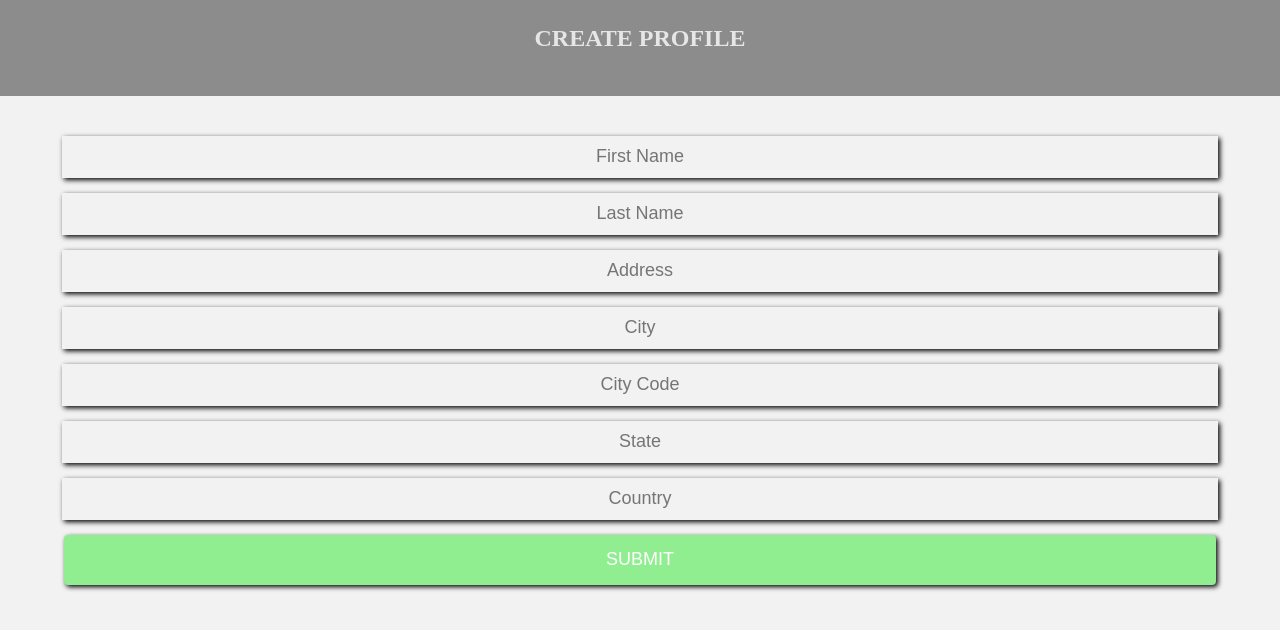
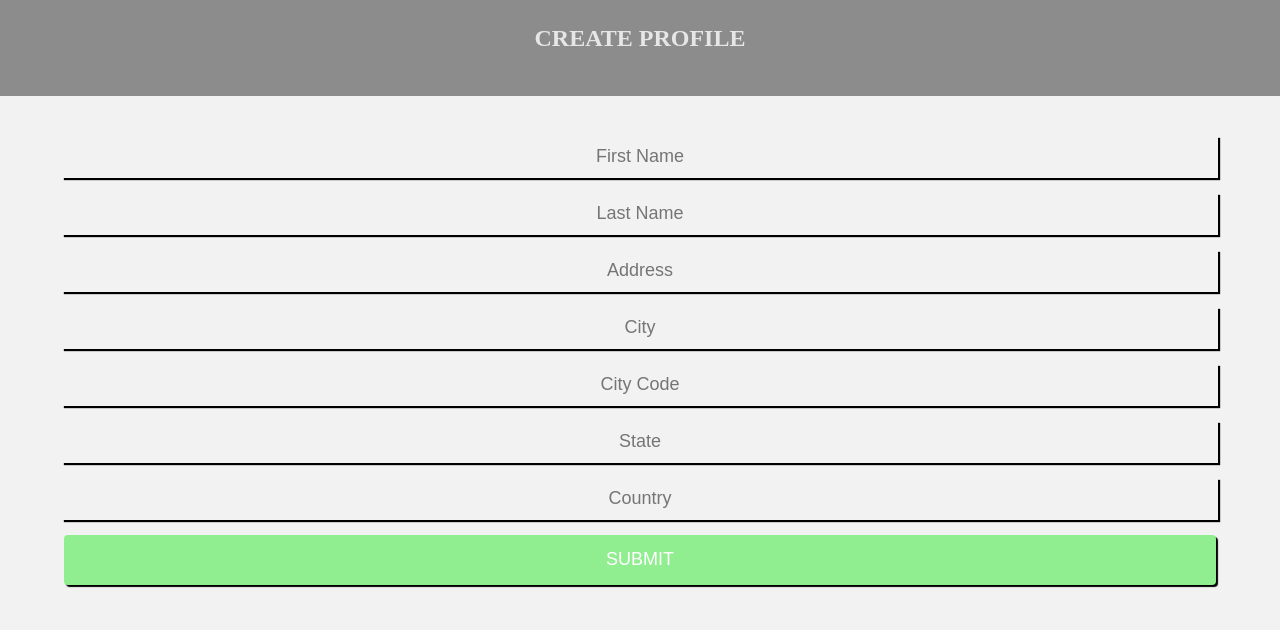
Before and after one commit to iorvenda/remindme, a plain HTML site: page index.html in a window 1280 px wide. Drawn offline with Linux system fonts and the light colour scheme.

Commit message:
Update index.html

```diff
--- a/index.html
+++ b/index.html
@@ -56,7 +56,7 @@ color:#e6e6e6;
   height: 40px;
   border: 0;
   background-color:#f2f2f2;
-  box-shadow: 2px 2px 5px black;
+  box-shadow: 2px 2px 1px black;
   width: 90%;
   text-align: center;
   color: black;
```
